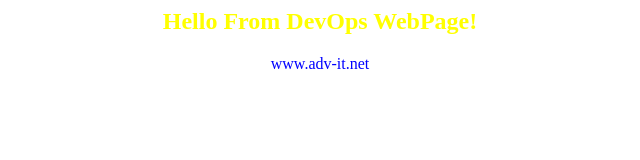
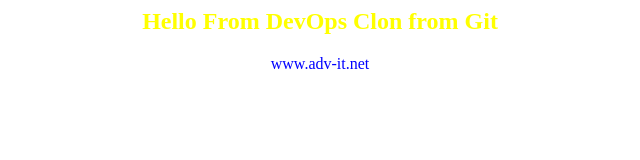
Before and after one commit to KharlamovVA/app-for-jenkins, a plain HTML site: page index.html in a window 1280 px wide. Shown: the whole page, without its empty margins (320-960 px from the left). Drawn offline with Linux system fonts and the light colour scheme.

Commit message:
Update index.html

```diff
--- a/index.html
+++ b/index.html
@@ -1,7 +1,7 @@
 <html>
 <body bground=black>
 <center>
-<h2><font color=yellow>Hello From DevOps WebPage!</font></h2>
+<h2><font color=yellow>Hello From DevOps Clon from Git</font></h2>
 <font color=blue>www.adv-it.net</font>
 </center>
 </body>
```
